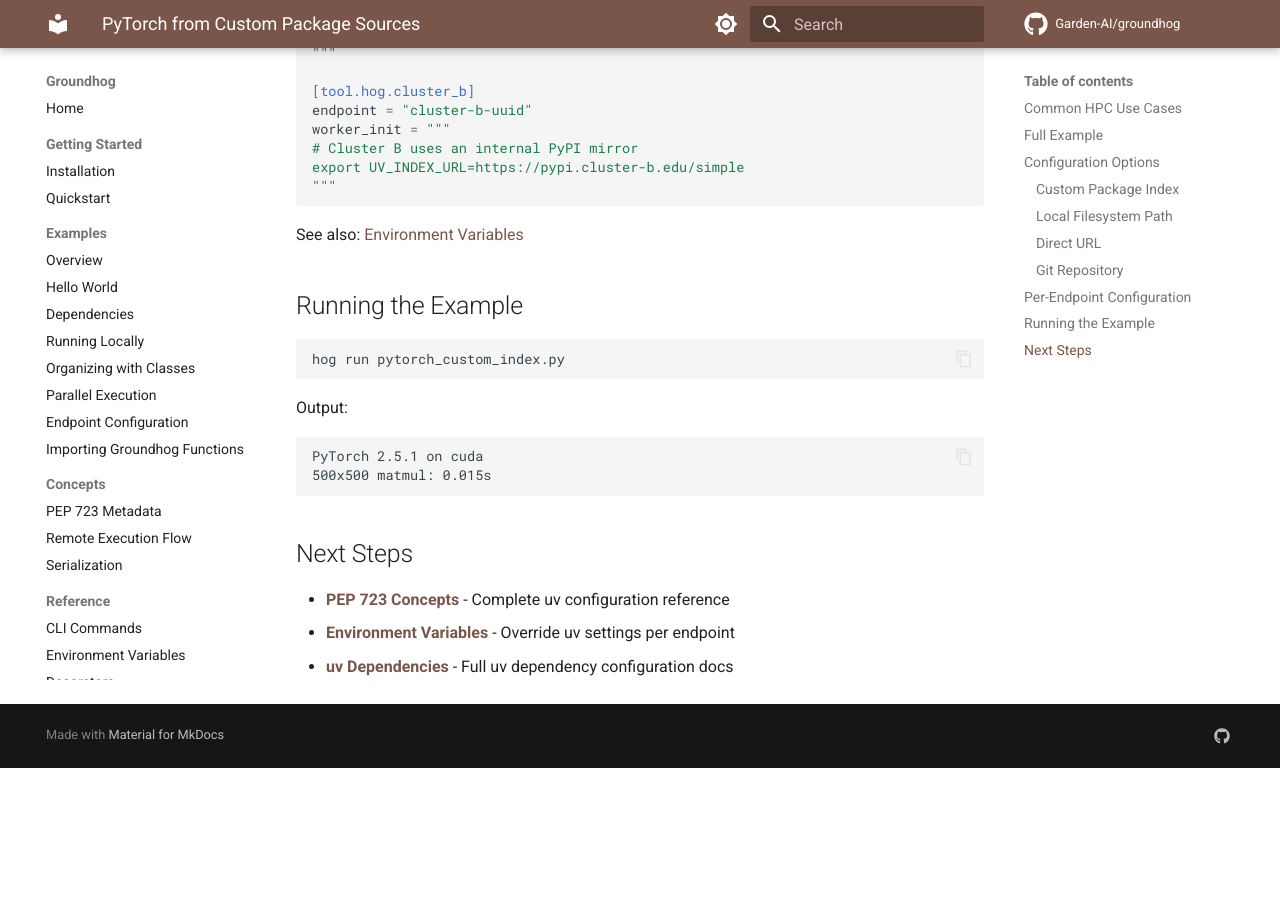
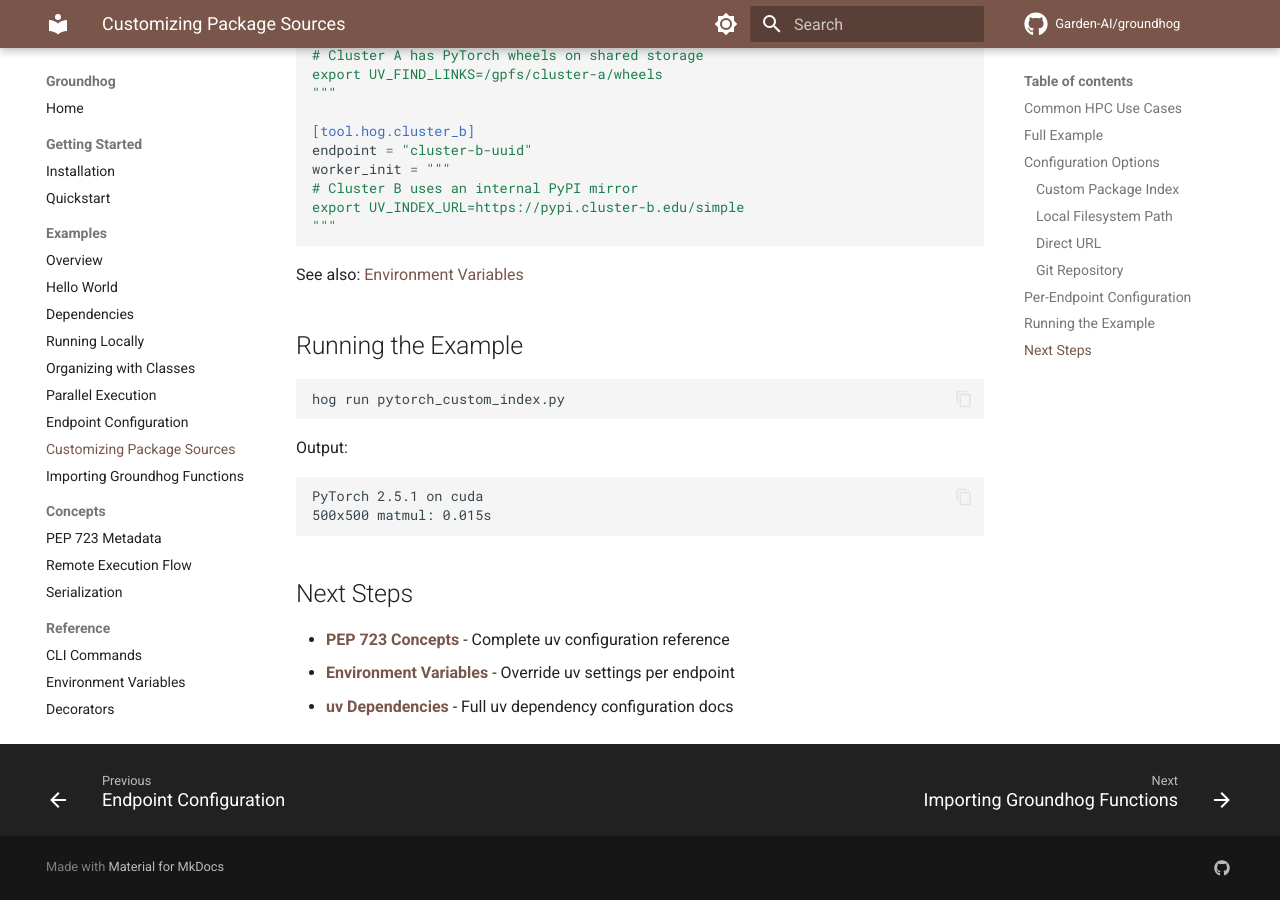
Before and after one commit to Garden-AI/groundhog, an MkDocs documentation site: the page built from docs/examples/pytorch_custom_index.md, in a window 1280 px wide and 900 px high, scrolled down 3203 px. Built offline with MkDocs 1.6.1 and Material for MkDocs 9.7.7, drawn with Linux system fonts in a browser that asks for light colours; comment, search, counter and statistics services are not loaded; the version menu is left out; before the commit the page ends 3971 px from its top, so only the background shows below that.

Commit message:
add custom index example to nav

```diff
--- a/mkdocs.yml
+++ b/mkdocs.yml
@@ -102,6 +102,7 @@ nav:
     - Organizing with Classes: examples/methods.md
     - Parallel Execution: examples/parallel-execution.md
     - Endpoint Configuration: examples/configuration.md
+    - Customizing Package Sources: examples/pytorch_custom_index.md
     - Importing Groundhog Functions: examples/imported_function.md
   - Concepts:
     - PEP 723 Metadata: concepts/pep723.md
```
